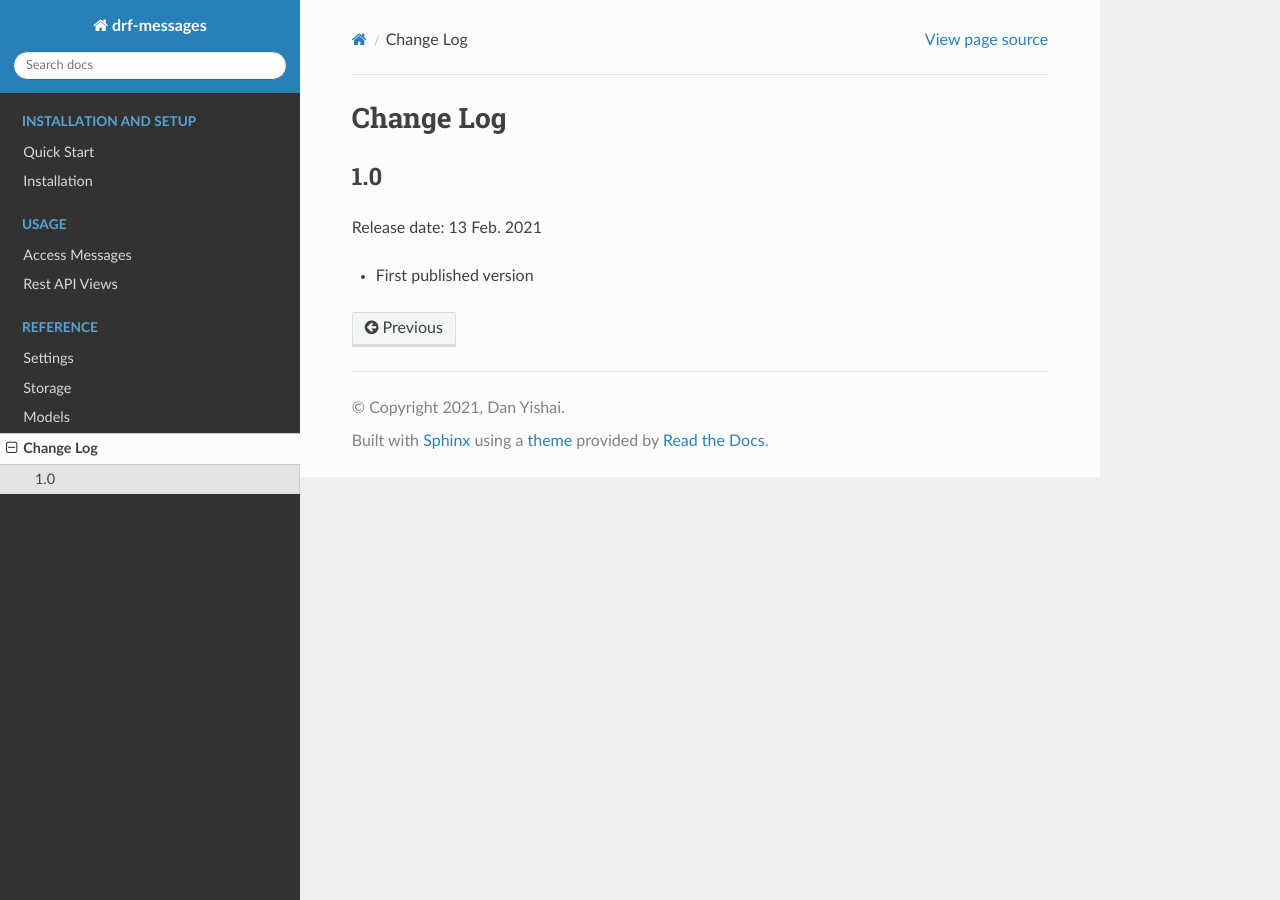
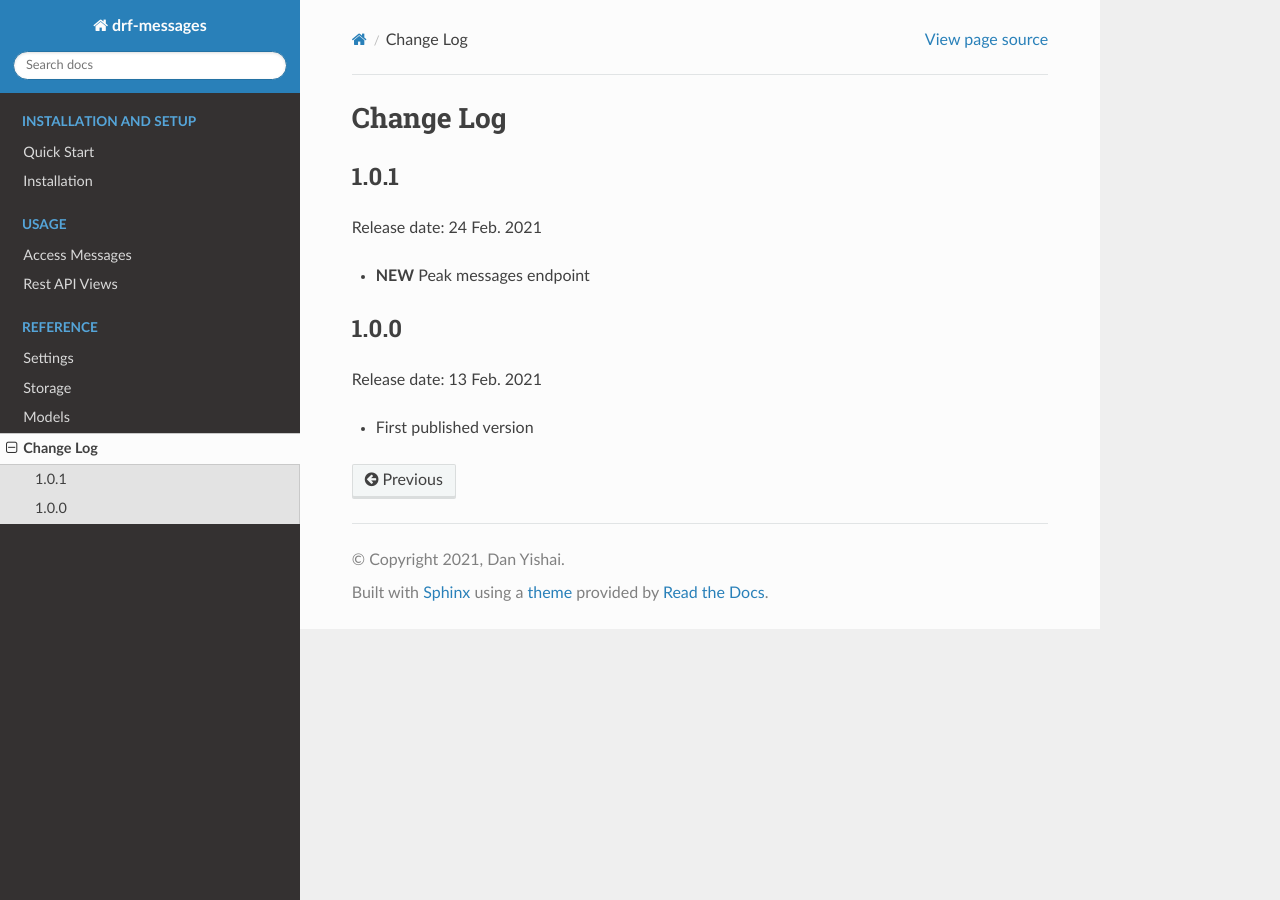
Before and after one commit to danyi1212/drf-messages, a Sphinx documentation site: the page built from docs/source/reference/change_log.rst, in a window 1280 px wide. Built offline with Sphinx 7.4.7 and the Read the Docs theme 2.0.0, drawn with Linux system fonts in a browser that asks for light colours.

Commit message:
📦 Release 1.0.1

```diff
--- a/docs/source/reference/change_log.rst
+++ b/docs/source/reference/change_log.rst
@@ -2,8 +2,16 @@
 Change Log
 ==========
 
-1.0
----
+1.0.1
+-----
+
+Release date: 24 Feb. 2021
+
+- **NEW** Peak messages endpoint
+
+
+1.0.0
+-----
 
 Release date: 13 Feb. 2021
 
--- a/setup.cfg
+++ b/setup.cfg
@@ -1,6 +1,6 @@
 [metadata]
 name = drf-messages
-version = 1.0.0
+version = 1.0.1
 description = Use Django's Messages Framework with Django Rest Framework project.
 long_description = file: README.rst
 url = https://github.com/danyi1212/drf-messages
```
